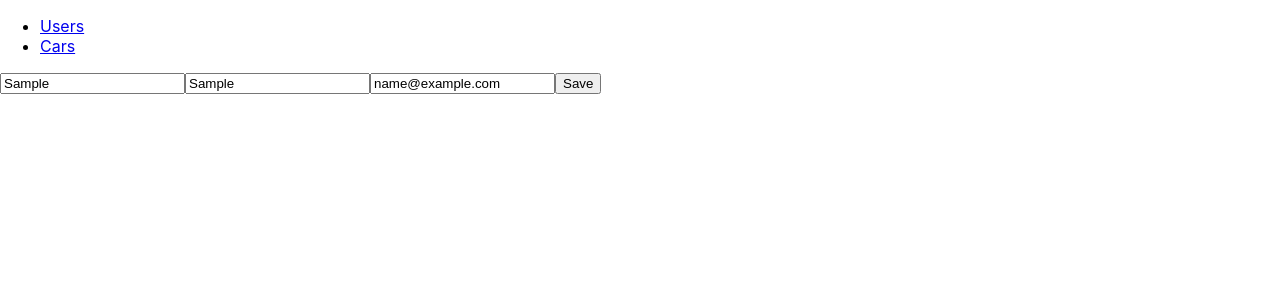
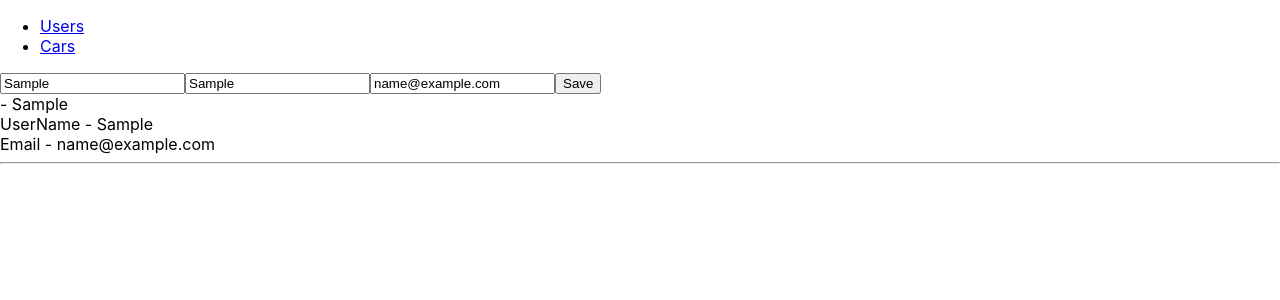
Before and after one commit to PavelBerikov/react2023, a React (Create React App) app: page /users in a window 1280 px wide. Both pictures are taken after typing "Sample", "Sample", "name@example.com" into the empty fields and a click on the button "Save". Shown: the top 300 px of the page. Built offline with nearby package versions, Linux system fonts and the light colour scheme; no server answers.

Commit message:
lesson 7 hw

```diff
--- /dev/null
+++ b/src/Components/User.js
@@ -0,0 +1,15 @@
+import React from 'react';
+
+const User = ({user}) => {
+    const {id, name, username, email} = user;
+    return (
+        <div>
+            <div>{id} - {name}</div>
+            <div>UserName - {username}</div>
+            <div>Email - {email}</div>
+            <hr/>
+        </div>
+    );
+};
+
+export {User};
--- a/src/Components/Users.js
+++ b/src/Components/Users.js
@@ -3,12 +3,18 @@ import {useDispatch, useSelector} from "react-redux";
 import {usersService} from "../services";
 import {usersActions} from "../redux";
 import {useForm} from "react-hook-form";
+import {User} from "./User";
 
 const Users = () => {
+    const {users} = useSelector(state => state.users);
     const {register, handleSubmit} = useForm();
     const dispatch = useDispatch();
-    const save =async (user) => {
-        const {data} = await  dispatch(usersActions.createNewUser(user));
+    useEffect(() => {
+        usersService.getAll().then(value => value.data).then(value => dispatch(usersActions.setAllUsers(value)))
+    }, [])
+    const save =/*async*/ (user) => {
+        dispatch(usersActions.createNewUser(user))
+        /*const {data} = await  dispatch(usersActions.createNewUser(user));*/
     };
     return (
         <>
@@ -18,6 +24,9 @@ const Users = () => {
                 <input type={'text'} placeholder={'email'} {...register('email')}/>
                 <button>Save</button>
             </form>
+            {
+                users.map(user => <User key={user.id} user={user}/>)
+            }
 
         </>
     );
--- a/src/redux/slices/users.slice.js
+++ b/src/redux/slices/users.slice.js
@@ -8,11 +8,21 @@ const slice = createSlice({
     name: 'userSlice',
     initialState,
     reducers:{
-        createNewUser: async (state, actions) => {
+        createNewUser: (state, actions) => {
+            state.users.push(actions.payload)
+            //сделать айдиху для нового юзера
+            console.log(state.users.length)
+        },
+        setAllUsers: (state, actions) => {
+            state.users = actions.payload
+        }
+
+
+        /* async (state, actions) => {
             const data = await usersService.create(actions.payload);
             console.log(data.data)
 
-        }
+        }*/
     }
 });
 const {reducer: usersReducer, actions} = slice;
--- a/src/services/users.service.js
+++ b/src/services/users.service.js
@@ -2,6 +2,7 @@ import {axiosUsersService} from "./axios.service";
 import {urls} from "../constants";
 
 const usersService = {
+    getAll: () => axiosUsersService.get(urls.users),
     create: (user) => axiosUsersService.post(urls.users, user)
 };
 
```
